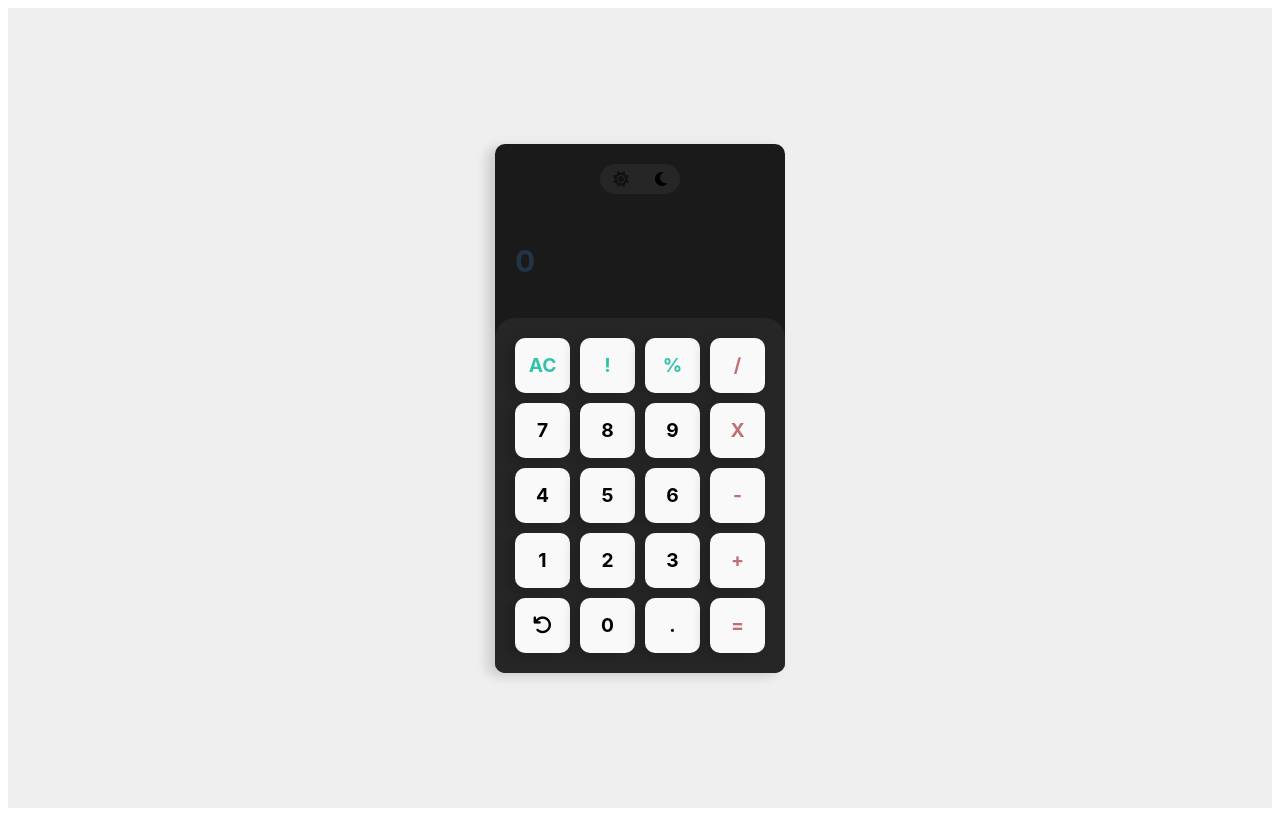
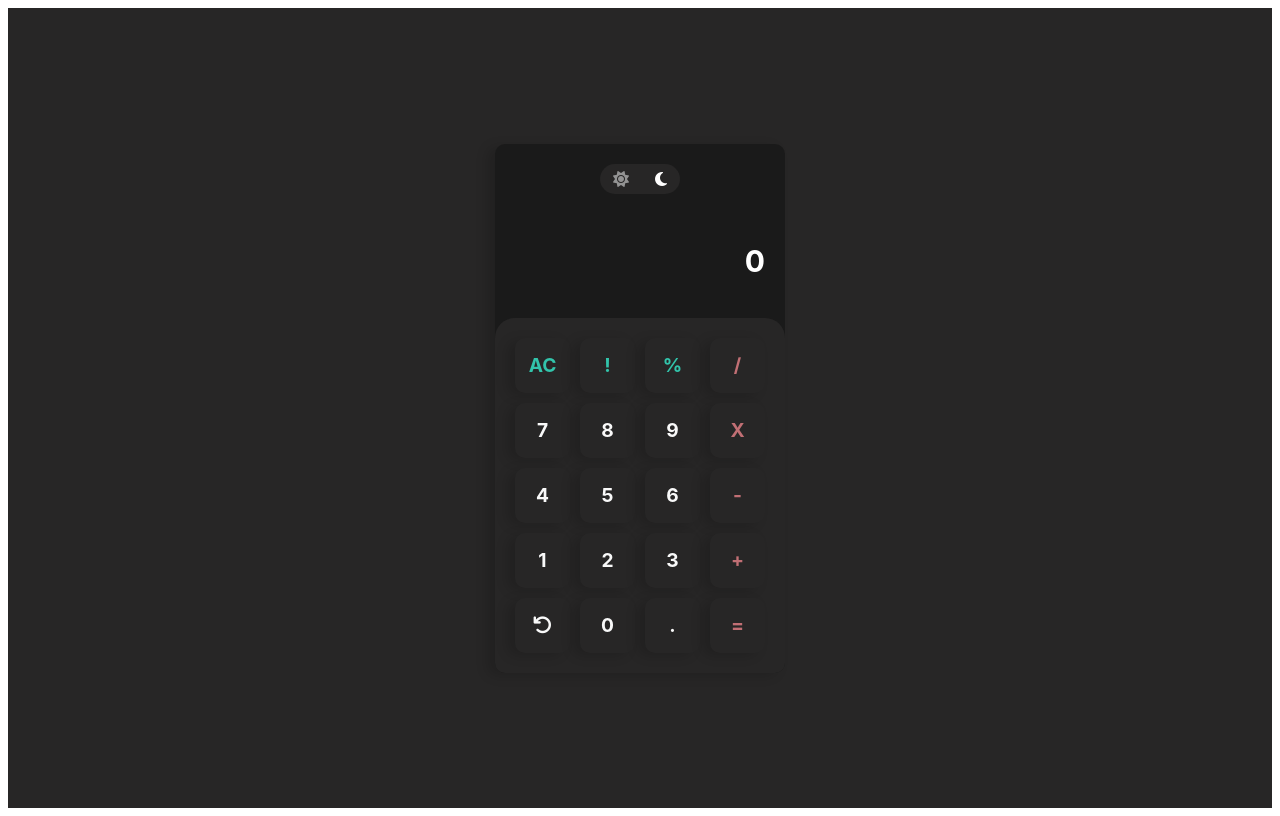
Before and after one commit to karim-alomar/calculator-app, a React (Vite) app: page / in a window 1280 px wide. Built offline with nearby package versions, Linux system fonts and the light colour scheme.

Commit message:
move content of css file to styled components

```diff
--- a/package.json
+++ b/package.json
@@ -18,6 +18,7 @@
   "devDependencies": {
     "@types/react": "^18.0.26",
     "@types/react-dom": "^18.0.9",
+    "@types/styled-components": "^5.1.26",
     "@vitejs/plugin-react": "^3.0.0",
     "typescript": "^4.9.3",
     "vite": "^4.0.0"
--- a/src/App.tsx
+++ b/src/App.tsx
@@ -10,6 +10,7 @@ import {
   resetValue,
 } from "./redux/reducers/calcolaterReducers";
 import { changeMode } from "./redux/reducers/modeReducer";
+import { Calcolater } from "./style/Calcolater.style";
 function App() {
   const { value } = useAppSelector((state) => state.calc);
   const { isDark } = useAppSelector((state) => state.mode);
@@ -20,7 +21,7 @@ function App() {
   };
   return (
     <div className="container">
-      <div className={`calc-container ${!isDark && "active"}`}>
+      <Calcolater isDark={isDark}>
         <div className="buttons-mode-container">
           <ModeButton
             isDark={!isDark}
@@ -112,7 +113,7 @@ function App() {
             />
           </div>
         </div>
-      </div>
+      </Calcolater>
     </div>
   );
 }
--- a/src/app.css
+++ b/src/app.css
@@ -1,119 +1,3 @@
 body{
-    background-color: #EFEFEF;
+    background-color: #272626;
 }
-.container{
-    max-width: 1140px;
-    width: 100%;
-    height: 100vh;
-    margin: auto;
-    display: flex;
-    justify-content: center;
-    align-items: center;
-}
-.calc-container{
-    background-color: #1a1a1a;
-    width: auto;
-    border-radius: 10px;
-    margin: auto;
-    box-shadow: -8px 3px 12px 0px rgba(0, 0, 0, 0.15);
-    overflow: hidden;
-    transition: all .2s;
-}
-.calc-container.active{
-    background-color: #fff;
-}
-.calc-container.active .buttons-mode-container{
-    background-color: #F9F9F9;
-}
-.calc-container.active .buttons-mode-container .button-mode{
-    color: #1a1a1a;
-}
-.buttons-mode-container{
-    margin: 20px auto 10px;
-    background-color: #272626;
-    display: flex;
-    justify-content: space-around;
-    align-items: center;
-    width: 80px;
-    padding: 5px 0;
-    border-radius: 20px;
-}
-.button-mode{
-    background-color: transparent;
-    padding: 0;
-    border: none;
-    opacity: .5;
-    transition: all .2s;
-}
-.button-mode.active{
-    opacity: 1;
-}
-.button-mode:hover{
-    border: none;
-    opacity: 1;
-}
-.calc-container.active .result{
-    color: #1a1a1a;
-    transition: all .2s;
-}
-.result{
-    position: relative;
-    padding: 45px 20px;
-    font-size: 30px;
-    font-weight: bold;
-}
-.calc-container.active .calc-container-buttons{
-    background-color: #F9F9F9;
-}
-.calc-container-buttons{
-    padding: 20px;
-    background-color: #272626;
-    border-radius: 20px 20px 0 0;
-    transition: all .2s;
-}
-.calc-container.active .calc-container-buttons .calc-button{
-    background-color: #F7F7F7;
-    color: #1a1a1a;
-}
-.calc-container.active .calc-container-buttons .calc-button:hover {
-    border: 1px solid #1a1a1a;
-}
-.calc-buttons {
-    display: flex;
-    /* justify-content: center;
-    align-items: center; */
-}
-.calc-buttons:not(:last-child){
-    margin-bottom: 10px;
-}
-.calc-button{
-    border-radius: 10px;
-    display: flex;
-    justify-content: center;
-    align-items: center;
-    width: 55px;
-    height: 55px;
-    box-shadow: -8px 3px 12px 0px rgba(0, 0, 0, 0.15);
-    font-weight: bolder;
-    font-size: 1.2rem;
-    transition: all .2s;
-}
-
-.calc-buttons .calc-button:not(:last-child){
-    margin-right: 10px;
-}
-.calc-button:hover{
-    border-color: #fff;
-}
-.main-buttons{
-    color: #C16F74 !important;
-}
-.main-buttons:hover {
-    border-color: #C16F74 !important;
-}
-.second-buttons{
-    color: #32C4AB !important;
-}
-.second-buttons:hover{
-    border-color: #32C4AB!important;
-}
--- a/src/index.css
+++ b/src/index.css
@@ -54,3 +54,17 @@ button:hover {
     background-color: #f9f9f9;
   }
 }
+.container {
+  max-width: 1140px;
+  width: 100%;
+  height: 100vh;
+  margin: auto;
+  display: flex;
+  justify-content: center;
+  align-items: center;
+}
+@media (max-width:425px) {
+  .container{
+    height: 90vh;
+  }
+}
--- /dev/null
+++ b/src/style/Calcolater.style.tsx
@@ -0,0 +1,95 @@
+import styled from "styled-components";
+interface DarkMode {
+  isDark: Boolean;
+}
+export const Calcolater = styled.div`
+  background-color: ${({ isDark }: DarkMode) => (isDark ? "#1a1a1a" : "#fff")};
+  color: ${({ isDark }: DarkMode) => (isDark ? " #fff" : "#1a1a1a")};
+  width: auto;
+  border-radius: 10px;
+  margin: auto;
+  box-shadow: -8px 3px 12px 0px rgba(0, 0, 0, 0.15);
+  overflow: hidden;
+  transition: all 0.2s;
+  .buttons-mode-container {
+    margin: 20px auto 10px;
+    background-color: ${({ isDark }: DarkMode) =>
+      isDark ? "#272626" : "#F9F9F9"};
+    display: flex;
+    justify-content: space-around;
+    align-items: center;
+    width: 80px;
+    padding: 5px 0;
+    border-radius: 20px;
+    .button-mode {
+      background-color: transparent;
+      color: ${({ isDark }: DarkMode) => (isDark ? "#fff" : "#1a1a1a")};
+      padding: 0;
+      border: none;
+      opacity: 0.5;
+      transition: all 0.2s;
+      &.active {
+        opacity: 1;
+      }
+      &:hover {
+        border: none;
+        opacity: 1;
+      }
+    }
+  }
+  .result {
+    position: relative;
+    padding: 45px 20px;
+    font-size: 30px;
+    font-weight: bold;
+    display: flex;
+    justify-content: end;
+  }
+  .calc-container-buttons {
+    padding: 20px;
+    background-color: ${({ isDark }: DarkMode) =>
+      isDark ? "#272626" : "#F9F9F9"};
+    border-radius: 20px 20px 0 0;
+    transition: all 0.2s;
+    .calc-buttons {
+      display: flex;
+      &:not(:last-child) {
+        margin-bottom: 10px;
+      }
+      .calc-button {
+        background-color: ${({ isDark }: DarkMode) =>
+          isDark ? "#272626" : "#F9F9F9"};
+        color: ${({ isDark }: DarkMode) => (isDark ? "#F9F9F9" : "#272626")};
+        border-radius: 10px;
+        display: flex;
+        justify-content: center;
+        align-items: center;
+        width: 55px;
+        height: 55px;
+        box-shadow: -8px 3px 12px 0px rgba(0, 0, 0, 0.15);
+        font-weight: bolder;
+        font-size: 1.2rem;
+        transition: all 0.2s;
+        &:not(:last-child) {
+          margin-right: 10px;
+        }
+        &:hover {
+          border-color: ${({ isDark }: DarkMode) =>
+            isDark ? "#F9F9F9" : "#272626"};
+        }
+        &.main-buttons {
+          color: #c16f74 !important;
+          &:hover {
+            border-color: #c16f74 !important;
+          }
+        }
+        &.second-buttons {
+          color: #32c4ab !important;
+          &:hover {
+            border-color: #32c4ab !important;
+          }
+        }
+      }
+    }
+  }
+`;
```
Also changed, not shown: 1 other file (tests, documents, lock files or other folders).
